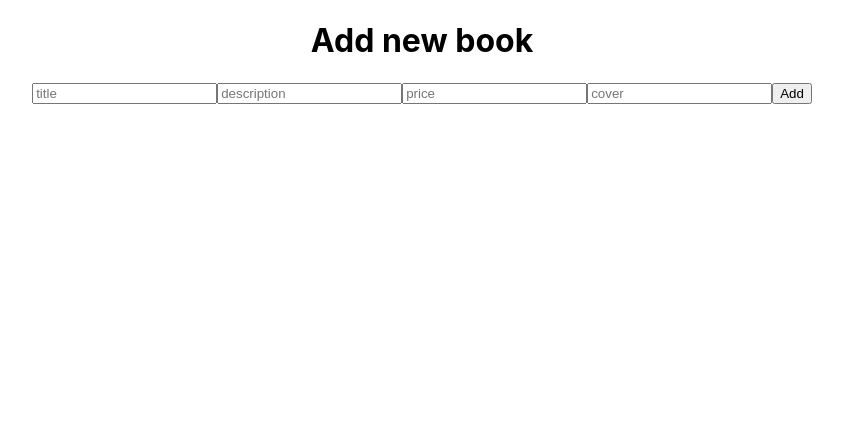
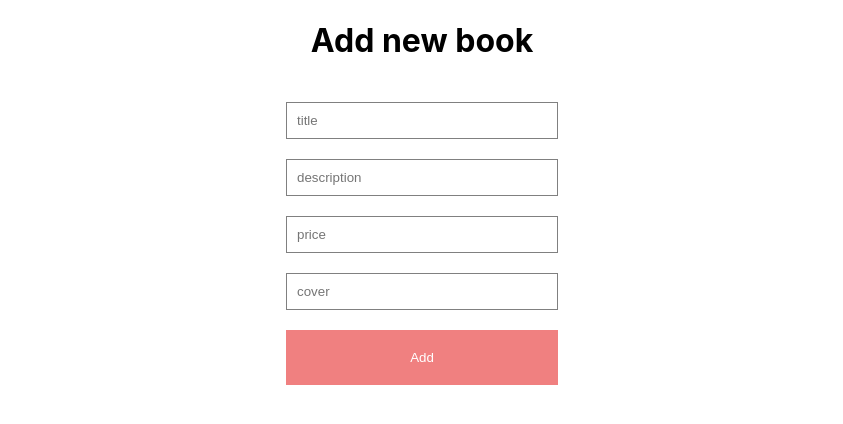
Before and after one commit to vjymisal0/react_mysql_crud, a React (Create React App) app in the folder user/: page /add in a window 1280 px wide. Shown: the top 424 px of the page, without its empty margins (218-1061 px from the left). Built offline with nearby package versions, Linux system fonts and the light colour scheme.

Commit message:
update book

```diff
--- a/user/src/App.js
+++ b/user/src/App.js
@@ -13,7 +13,7 @@ function App() {
         <Routes>
           <Route path="/" element={<Books />} />
           <Route path="/add" element={<Add />} />
-          <Route path="/update" element={<Update />} />
+          <Route path="/update/:id" element={<Update />} />
         </Routes>
       </BrowserRouter>
     </div>
--- a/user/src/pages/Add.jsx
+++ b/user/src/pages/Add.jsx
@@ -50,7 +50,7 @@ const Add = () => {
         onChange={handleChange}
         name="cover"
       />
-      <button onClick={handleClick}>Add</button>
+      <button className="formButton" onClick={handleClick}>Add</button>
     </div>
   );
 };
--- a/user/src/pages/Update.jsx
+++ b/user/src/pages/Update.jsx
@@ -1,6 +1,7 @@
 import React, { useState } from "react";
 import { useNavigate } from "react-router-dom";
 import axios from "axios";
+
 const Update = () => {
   const [book, setBook] = useState({
     title: "",
@@ -50,7 +51,9 @@ const Update = () => {
         onChange={handleChange}
         name="cover"
       />
-      <button onClick={handleClick}>Update</button>
+      <button className="formButton" onClick={handleClick}>
+        Update
+      </button>
     </div>
   );
 };
--- a/user/src/style.css
+++ b/user/src/style.css
@@ -43,3 +43,23 @@
     color: rgb(139, 100, 100);
     border: 1px solid rgb(139, 139, 234)
 }
+
+.form {
+    display: flex;
+    flex-direction: column;
+    gap: 20px;
+}
+
+input {
+    width: 250px;
+    padding: 10px;
+    border: 1px solid gray;
+}
+
+.formButton {
+    border: none;
+    padding: 20px;
+    background-color: lightcoral;
+    color: white;
+    cursor: pointer;
+}
```
Also changed, not shown: 1 other file (tests, documents, lock files or other folders).
